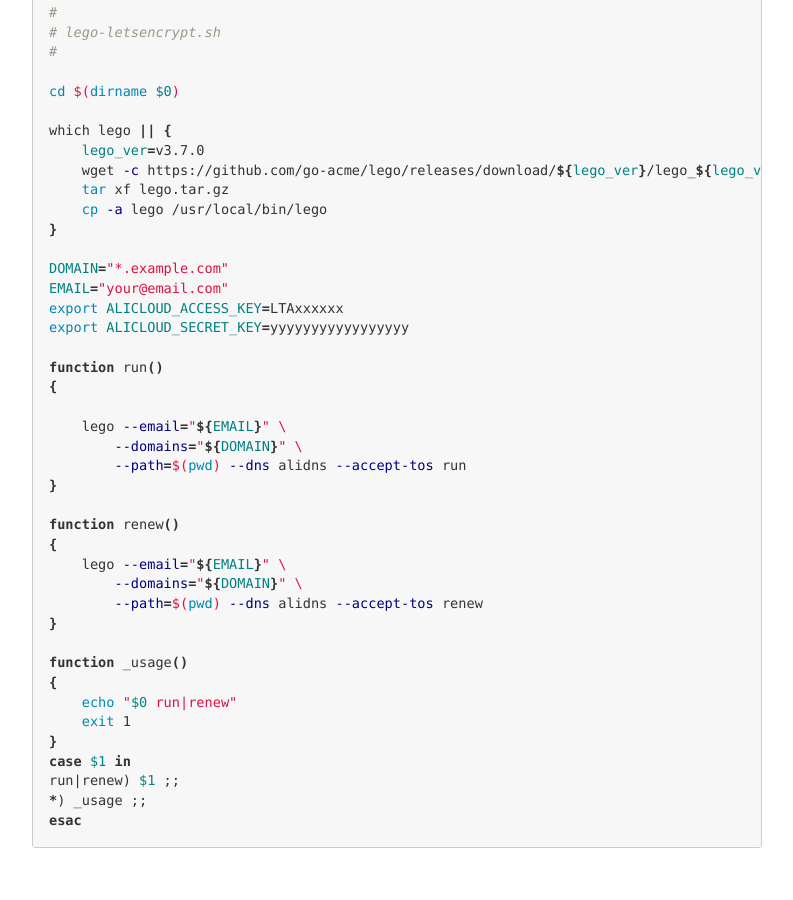
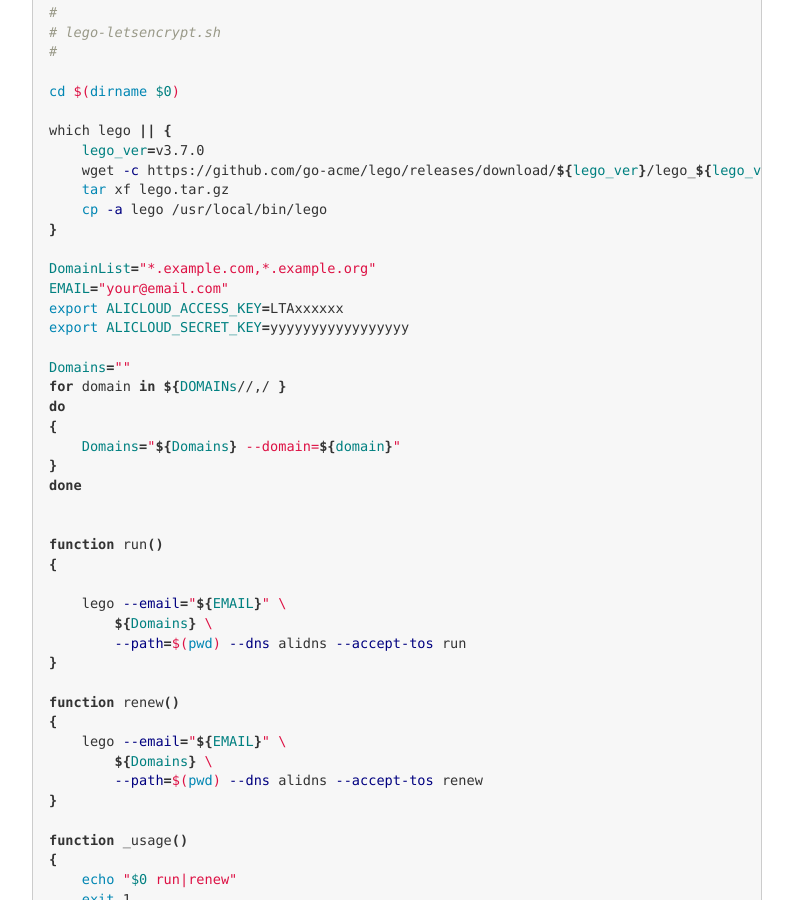
Before and after one commit to octowhale/octowhale.github.io, a Jekyll site: the page built from _posts/2020/2020-01-16-lego-lects-encrypt.md, in a window 1280 px wide and 900 px high, scrolled down 408 px. Shown: the whole window, without its empty margins (118-911 px from the left). Built offline with Jekyll 4.4.1, drawn with Linux system fonts in a browser that asks for light colours; comment, search, counter and statistics services are not loaded.

Commit message:
letsencrypt 支持多域名

```diff
--- a/_posts/2020/2020-01-16-lego-lects-encrypt.md
+++ b/_posts/2020/2020-01-16-lego-lects-encrypt.md
@@ -27,23 +27,32 @@ which lego || {
     cp -a lego /usr/local/bin/lego
 }
 
-DOMAIN="*.example.com"
+DomainList="*.example.com,*.example.org"
 EMAIL="your@email.com"
 export ALICLOUD_ACCESS_KEY=LTAxxxxxx
 export ALICLOUD_SECRET_KEY=yyyyyyyyyyyyyyyyy
+
+Domains=""
+for domain in ${DOMAINs//,/ }
+do
+{
+    Domains="${Domains} --domain=${domain}"
+}
+done
+
 
 function run()
 {
 
     lego --email="${EMAIL}" \
-        --domains="${DOMAIN}" \
+        ${Domains} \
         --path=$(pwd) --dns alidns --accept-tos run
 }
 
 function renew()
 {
     lego --email="${EMAIL}" \
-        --domains="${DOMAIN}" \
+        ${Domains} \
         --path=$(pwd) --dns alidns --accept-tos renew
 }
 
```
